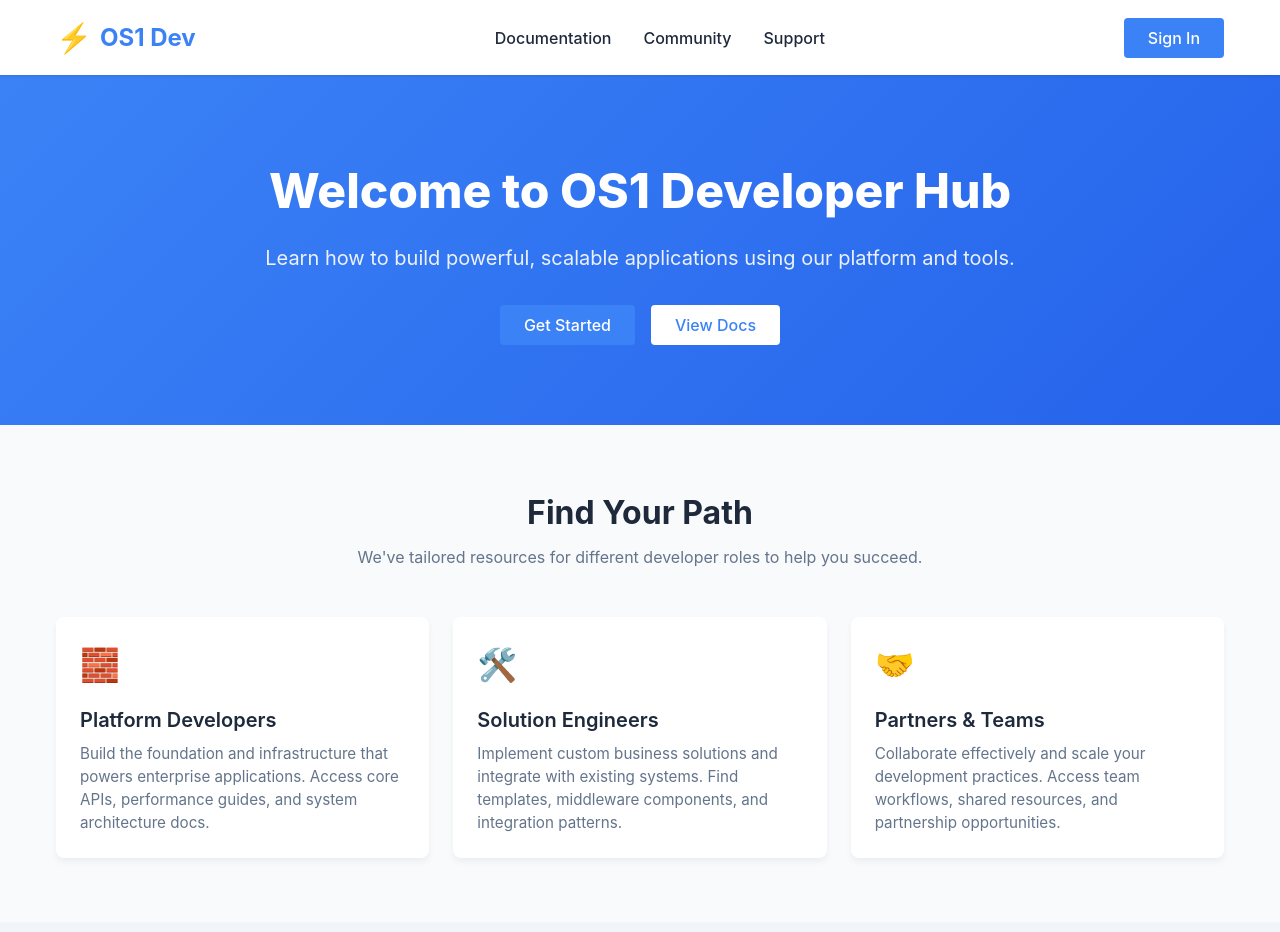
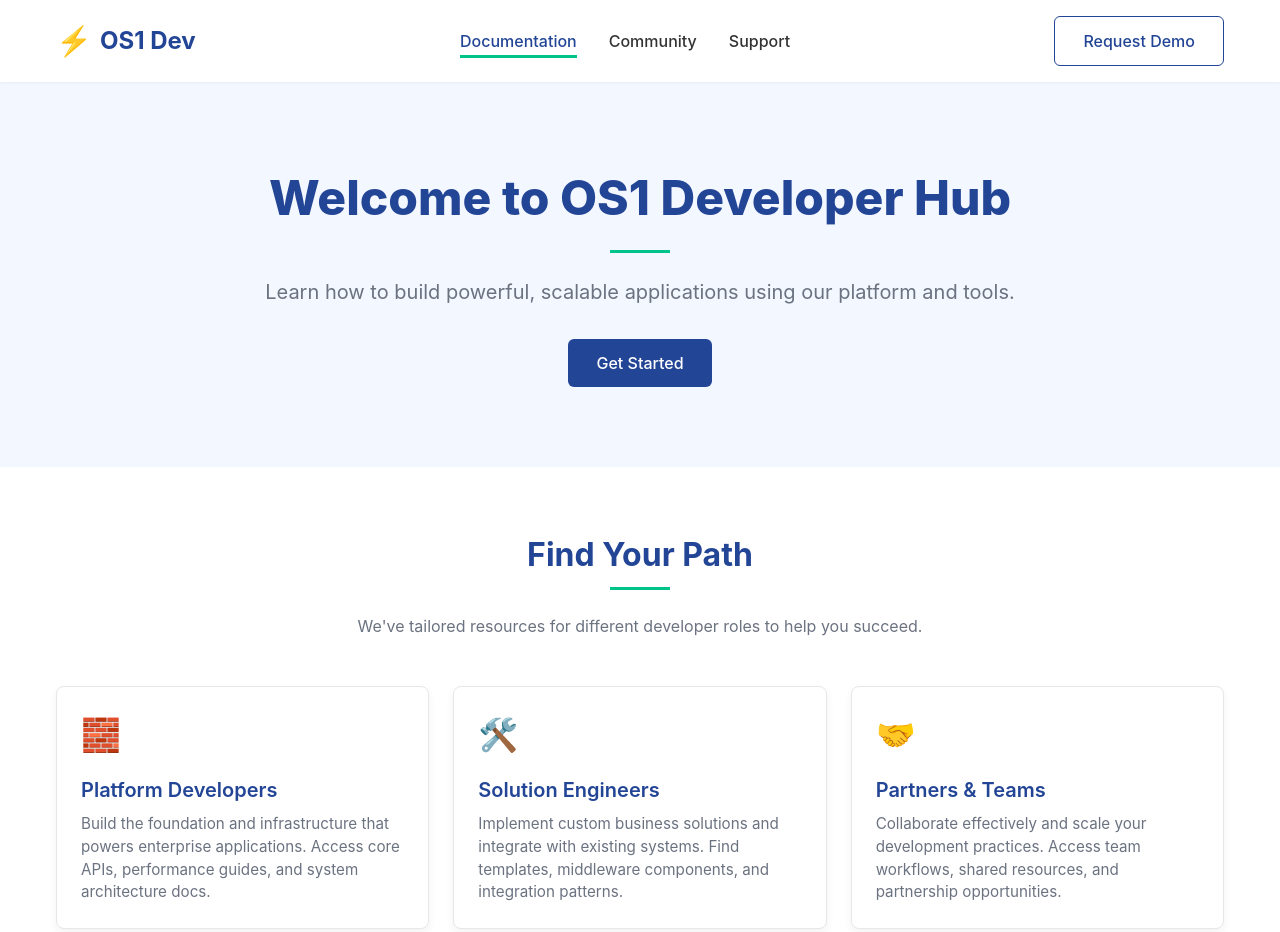
Before and after one commit to mjain6-stack/os1-documentation, a plain HTML site: page index.html in a window 1280 px wide. Shown: the top 932 px of the page. Drawn offline with Linux system fonts and the light colour scheme.

Commit message:
Update index.html
Updating color scheme

```diff
--- a/index.html
+++ b/index.html
@@ -6,12 +6,15 @@
     <title>OS1 Developer Hub</title>
     <style>
         :root {
-            --primary: #3b82f6;
-            --primary-dark: #2563eb;
-            --secondary: #10b981;
-            --dark: #1e293b;
-            --light: #f8fafc;
-            --gray: #e2e8f0;
+            /* Color scheme matching getos1.com */
+            --primary-blue: #234596;      /* Primary blue from OS1 logo */
+            --primary-dark: #1a3478;      /* Darker blue for hover states */
+            --accent-green: #00c389;      /* Accent green for highlights */
+            --text-dark: #333333;         /* Main text color */
+            --text-light: #6b7280;        /* Secondary text color */
+            --bg-light: #ffffff;          /* Main background */
+            --bg-alt: #f3f7ff;            /* Alternate section background */
+            --border-light: #e5e7eb;      /* Light border color */
         }
 
         * {
@@ -22,8 +25,8 @@
         }
 
         body {
-            background-color: var(--light);
-            color: var(--dark);
+            background-color: var(--bg-light);
+            color: var(--text-dark);
             line-height: 1.5;
         }
 
@@ -35,8 +38,8 @@
 
         /* Header & Navigation */
         header {
-            background-color: white;
-            box-shadow: 0 1px 3px rgba(0, 0, 0, 0.1);
+            background-color: var(--bg-light);
+            box-shadow: 0 1px 3px rgba(0, 0, 0, 0.05);
             position: sticky;
             top: 0;
             z-index: 10;
@@ -54,7 +57,7 @@
             align-items: center;
             font-weight: 700;
             font-size: 1.5rem;
-            color: var(--primary);
+            color: var(--primary-blue);
         }
 
         .logo-icon {
@@ -69,34 +72,66 @@
 
         .nav-links a {
             text-decoration: none;
-            color: var(--dark);
+            color: var(--text-dark);
             font-weight: 500;
             transition: color 0.2s;
         }
 
         .nav-links a:hover {
-            color: var(--primary);
+            color: var(--primary-blue);
+        }
+
+        .nav-links a.active {
+            color: var(--primary-blue);
+            position: relative;
+        }
+
+        .nav-links a.active::after {
+            content: '';
+            position: absolute;
+            bottom: -5px;
+            left: 0;
+            width: 100%;
+            height: 3px;
+            background-color: var(--accent-green);
         }
 
         .btn-primary {
-            background-color: var(--primary);
+            background-color: var(--primary-blue);
             color: white;
-            padding: 0.5rem 1.5rem;
-            border-radius: 0.25rem;
+            padding: 0.75rem 1.75rem;
+            border-radius: 0.375rem;
             text-decoration: none;
             font-weight: 500;
             transition: background-color 0.2s;
+            display: inline-block;
         }
 
         .btn-primary:hover {
             background-color: var(--primary-dark);
         }
 
+        .btn-outline {
+            background-color: transparent;
+            color: var(--primary-blue);
+            padding: 0.75rem 1.75rem;
+            border-radius: 0.375rem;
+            text-decoration: none;
+            font-weight: 500;
+            border: 1px solid var(--primary-blue);
+            transition: all 0.2s;
+        }
+
+        .btn-outline:hover {
+            background-color: var(--primary-blue);
+            color: white;
+        }
+
         /* Hero Section */
         .hero {
             padding: 5rem 0;
-            background: linear-gradient(135deg, #3b82f6 0%, #2563eb 100%);
-            color: white;
+            background-color: var(--bg-alt);
+            color: var(--text-dark);
             text-align: center;
         }
 
@@ -109,12 +144,13 @@
             font-size: 3rem;
             font-weight: 800;
             margin-bottom: 1rem;
+            color: var(--primary-blue);
         }
 
         .hero p {
             font-size: 1.25rem;
             margin-bottom: 2rem;
-            opacity: 0.9;
+            color: var(--text-light);
         }
 
         .hero-buttons {
@@ -123,18 +159,11 @@
             justify-content: center;
         }
 
-        .btn-secondary {
-            background-color: white;
-            color: var(--primary);
-            padding: 0.5rem 1.5rem;
-            border-radius: 0.25rem;
-            text-decoration: none;
-            font-weight: 500;
-            transition: background-color 0.2s;
-        }
-
-        .btn-secondary:hover {
-            background-color: var(--gray);
+        .green-accent {
+            height: 3px;
+            width: 60px;
+            background-color: var(--accent-green);
+            margin: 0 auto 1.5rem;
         }
 
         /* Section Styling */
@@ -151,10 +180,11 @@
             font-size: 2rem;
             font-weight: 700;
             margin-bottom: 0.5rem;
+            color: var(--primary-blue);
         }
 
         .section-title p {
-            color: #64748b;
+            color: var(--text-light);
             max-width: 600px;
             margin: 0 auto;
         }
@@ -175,12 +205,13 @@
 
         /* Cards */
         .card {
-            background-color: white;
+            background-color: var(--bg-light);
             border-radius: 0.5rem;
-            box-shadow: 0 4px 6px rgba(0, 0, 0, 0.05);
+            box-shadow: 0 4px 10px rgba(0, 0, 0, 0.05);
             padding: 1.5rem;
             transition: transform 0.2s, box-shadow 0.2s;
             height: 100%;
+            border: 1px solid var(--border-light);
         }
 
         .card:hover {
@@ -198,21 +229,22 @@
             font-size: 1.25rem;
             margin-bottom: 0.5rem;
             font-weight: 600;
+            color: var(--primary-blue);
         }
 
         .card p {
-            color: #64748b;
+            color: var(--text-light);
             font-size: 0.95rem;
         }
 
         /* Features Section */
         .alternating-bg {
-            background-color: #f1f5f9;
+            background-color: var(--bg-alt);
         }
 
         /* Footer */
         footer {
-            background-color: var(--dark);
+            background-color: var(--primary-blue);
             color: white;
             padding: 3rem 0;
         }
@@ -238,7 +270,7 @@
         }
 
         .footer-column a {
-            color: #cbd5e1;
+            color: rgba(255, 255, 255, 0.8);
             text-decoration: none;
             transition: color 0.2s;
         }
@@ -251,8 +283,8 @@
             text-align: center;
             padding-top: 2rem;
             margin-top: 2rem;
-            border-top: 1px solid #334155;
-            color: #94a3b8;
+            border-top: 1px solid rgba(255, 255, 255, 0.2);
+            color: rgba(255, 255, 255, 0.6);
         }
 
         /* Responsive Design */
@@ -306,11 +338,11 @@
                     OS1 Dev
                 </div>
                 <div class="nav-links">
-                    <a href="#">Documentation</a>
+                    <a href="#" class="active">Documentation</a>
                     <a href="#">Community</a>
                     <a href="#">Support</a>
                 </div>
-                <a href="#" class="btn-primary">Sign In</a>
+                <a href="#" class="btn-outline">Request Demo</a>
             </nav>
         </div>
     </header>
@@ -320,10 +352,10 @@
         <div class="container">
             <div class="hero-content">
                 <h1>Welcome to OS1 Developer Hub</h1>
+                <div class="green-accent"></div>
                 <p>Learn how to build powerful, scalable applications using our platform and tools.</p>
                 <div class="hero-buttons">
                     <a href="#" class="btn-primary">Get Started</a>
-                    <a href="#" class="btn-secondary">View Docs</a>
                 </div>
             </div>
         </div>
@@ -334,6 +366,7 @@
         <div class="container">
             <div class="section-title">
                 <h2>Find Your Path</h2>
+                <div class="green-accent"></div>
                 <p>We've tailored resources for different developer roles to help you succeed.</p>
             </div>
             <div class="card-grid user-type-grid">
@@ -361,6 +394,7 @@
         <div class="container">
             <div class="section-title">
                 <h2>Quick Access Resources</h2>
+                <div class="green-accent"></div>
                 <p>Everything you need to build and deploy on our platform.</p>
             </div>
             <div class="card-grid resources-grid">
@@ -450,7 +484,7 @@
                 </div>
             </div>
             <div class="copyright">
-                <p>&copy; 2025 OS1 Developer Hub. All rights reserved.</p>
+                <p>&copy; 2025 OS1 by Delhivery. All rights reserved.</p>
             </div>
         </div>
     </footer>
```
